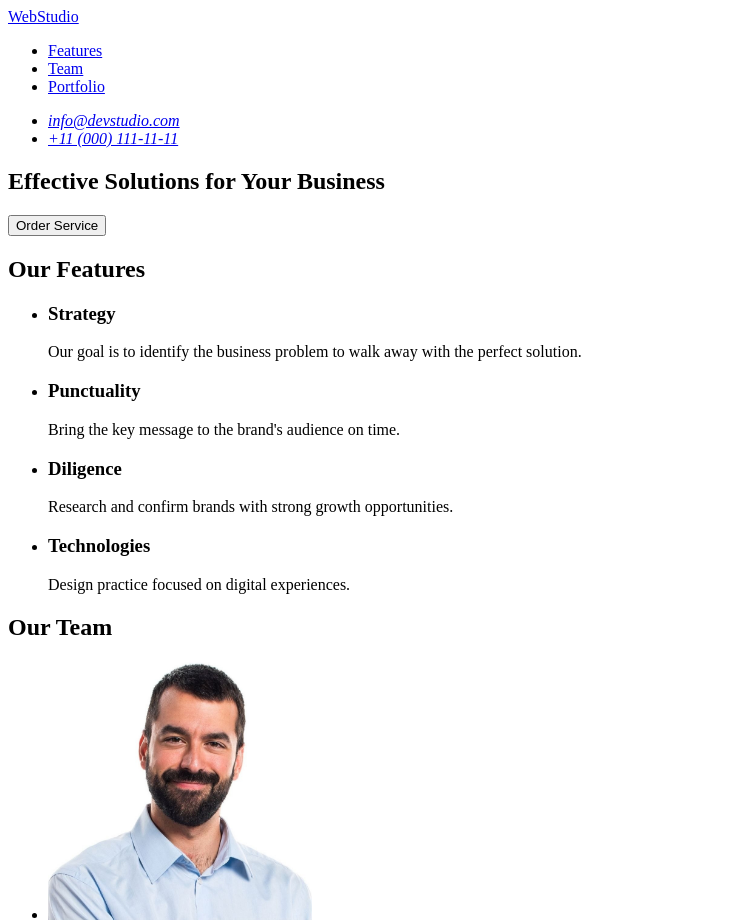
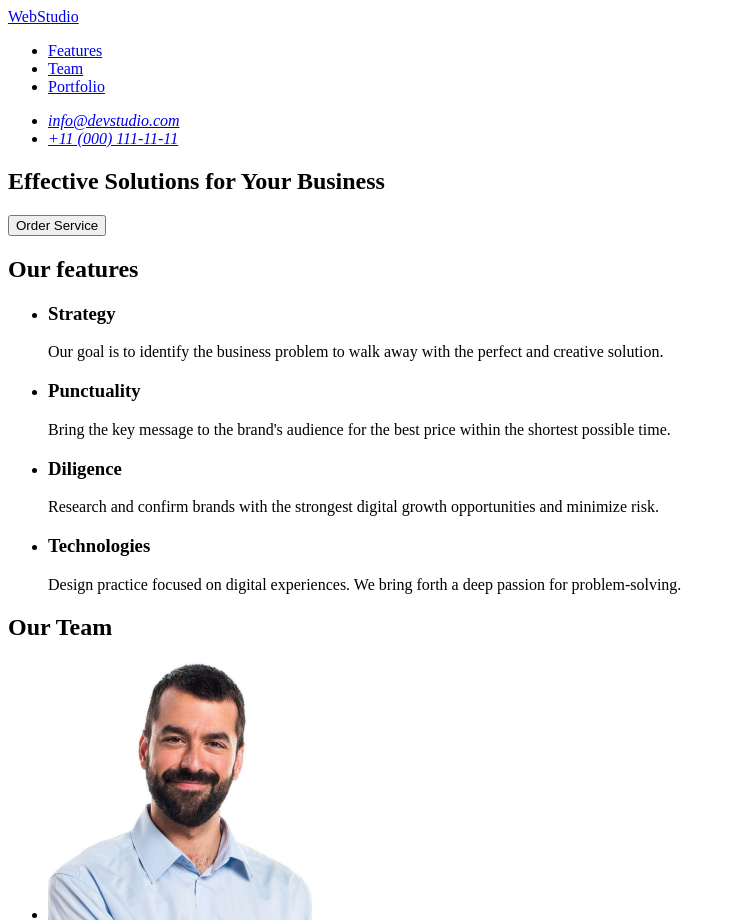
Before and after one commit to benovics/goit-markup-hw-01, a plain HTML site: page index.html in a window 1280 px wide. Shown: the top 923 px of the page, without its empty margins (0-736 px from the left). Drawn offline with Linux system fonts and the light colour scheme.

Commit message:
fix features section

```diff
--- a/index.html
+++ b/index.html
@@ -34,23 +34,27 @@
     </section>
 
     <section id="features">
-      <h2>Our Features</h2>
+  <h2>Our features</h2>
+
   <ul>
     <li>
       <h3>Strategy</h3>
-          <p>Our goal is to identify the business problem to walk away with the perfect solution.</p>
+      <p>Our goal is to identify the business problem to walk away with the perfect and creative solution.</p>
     </li>
+
     <li>
       <h3>Punctuality</h3>
-          <p>Bring the key message to the brand's audience on time.</p>
+      <p>Bring the key message to the brand's audience for the best price within the shortest possible time.</p>
     </li>
+
     <li>
       <h3>Diligence</h3>
-          <p>Research and confirm brands with strong growth opportunities.</p>
+      <p>Research and confirm brands with the strongest digital growth opportunities and minimize risk.</p>
     </li>
+
     <li>
       <h3>Technologies</h3>
-          <p>Design practice focused on digital experiences.</p>
+      <p>Design practice focused on digital experiences. We bring forth a deep passion for problem-solving.</p>
     </li>
   </ul>
 </section>
```
Lines whose indentation alone changed are shown as unchanged.
